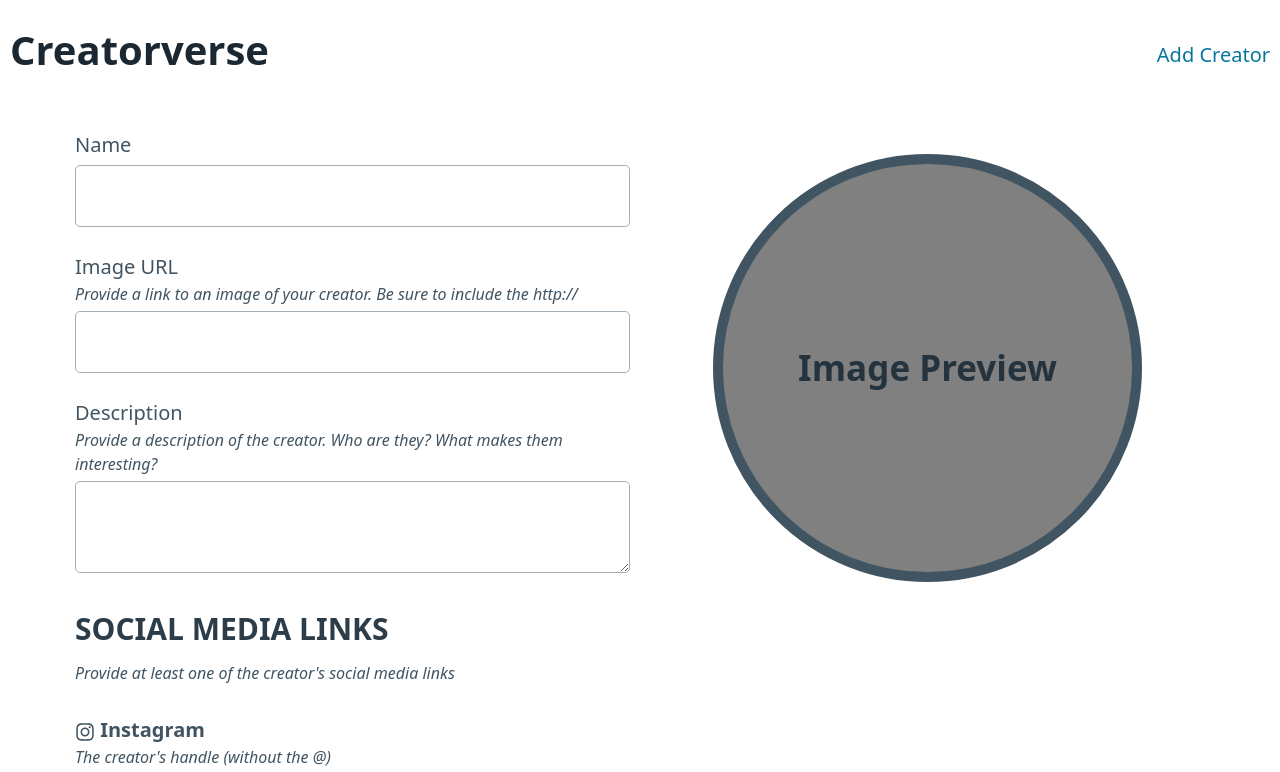
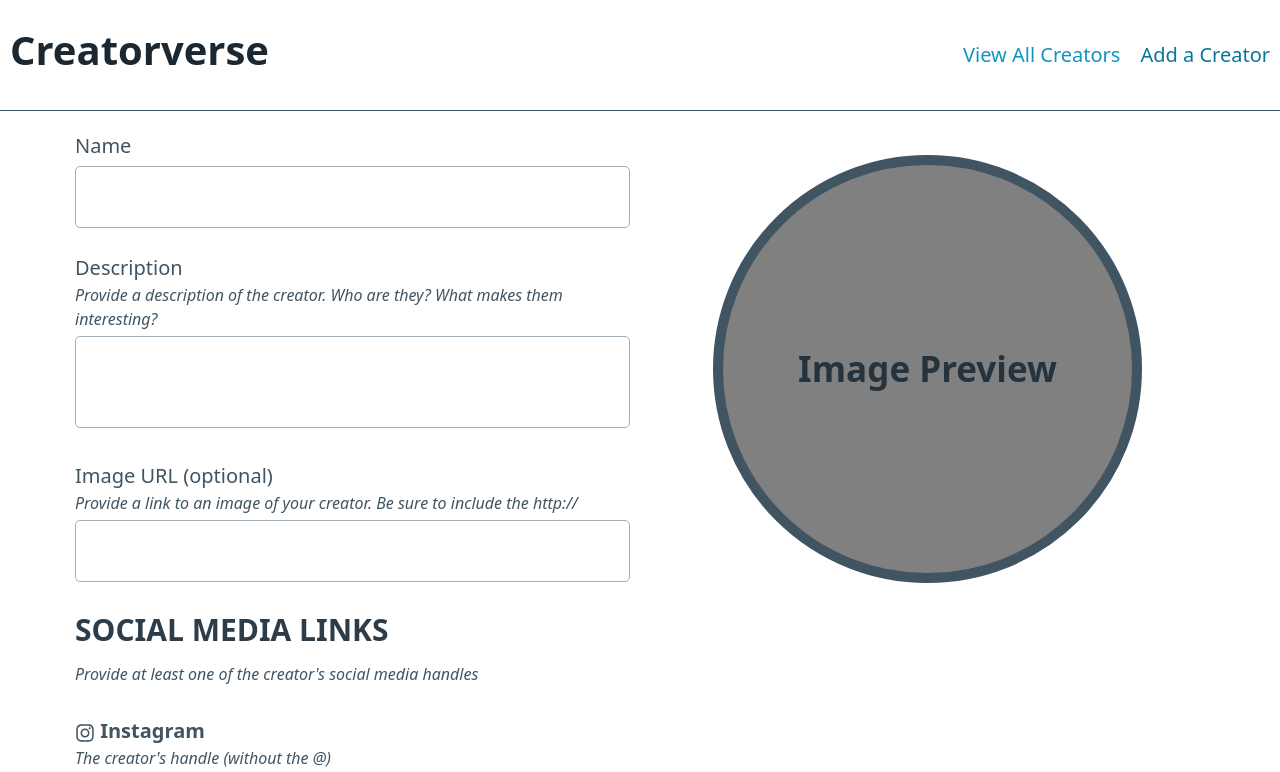
Before and after one commit to sharnajh/creatorverse, a React (Vite) app: page /add in a window 1280 px wide. Shown: the top 772 px of the page. Built offline with nearby package versions, Linux system fonts and the light colour scheme; no server answers; the database is empty.

Commit message:
form validation

```diff
--- a/src/components/FormInput/CreatorForm/CreatorForm.jsx
+++ b/src/components/FormInput/CreatorForm/CreatorForm.jsx
@@ -1,5 +1,5 @@
 import PropTypes from 'prop-types';
-import { useState } from "react";
+import { useEffect, useState } from "react";
 import './CreatorForm.css';
 import TextInput from '../TextInput.jsx';
 import TextAreaInput from "../TextAreaInput.jsx";
@@ -8,41 +8,56 @@ import DisplayImage from "../DisplayImage/DisplayImage.jsx";
 
 // Page can edit existing creators and add new creators
 
-const CreatorForm = ({ creator, handleSubmit }) => {
+const CreatorForm = ({ creator, handlePost }) => {
     const [creatorFormData, setCreatorFormData] = useState(creator);
+    const [formErrors, setFormErrors] = useState({});
+
+    const validateData = () => {
+        return {
+            name: creatorFormData.name === "",
+            description: creatorFormData.description === "",
+            socialMedia:
+                Object.values(creatorFormData.socialMediaLinks).every(sm => sm === "")
+        }
+    }
 
     const handleChange = (key, val) => {
-        console.log(creatorFormData)
         setCreatorFormData({
             ...creatorFormData,
             [key]: val
         })
     }
 
-    const handleClick = () => {
+    const handleSubmit = (e) => {
+        e.preventDefault();
         window.scrollTo({ top: 0, behavior: 'smooth' });
 
         // Validate Form
+        const errors = validateData();
+        setFormErrors(errors);
 
-        handleSubmit();
+        if (Object.values(errors).every((f) => f === false)) {
+            // handlePost(creatorFormData);
+        }
     }
     return (
-        <form className="container">
+        <form className="container" onSubmit={handleSubmit}>
             <div className="grid" >
                 <div className="left">
                     <TextInput label="Name" keyName="name"
                         value={creatorFormData.name} handleChange={handleChange}
-                        required />
+                        aria-invalid={formErrors.name || undefined} />
 
-                    <TextInput label="Image URL" keyName="imageURL"
+                    <TextAreaInput label="Description" keyName="description"
+                        value={creatorFormData.description} handleChange={handleChange}
+                        description={"Provide a description of the creator. Who are they? What makes them interesting?"}
+                        aria-invalid={formErrors.description || undefined}
+                        rows="2"
+                    />
+
+                    <TextInput label="Image URL (optional)" keyName="imageURL"
                         value={creatorFormData.imageURL} handleChange={handleChange}
                         description="Provide a link to an image of your creator. Be sure to include the http://"
-                        required />
-
-                    <TextAreaInput label="Description" keyName="description"
-                        rows="2"
-                        value={creatorFormData.description} handleChange={handleChange}
-                        description={"Provide a description of the creator. Who are they? What makes them interesting?"}
                     />
                 </div>
 
@@ -51,9 +66,9 @@ const CreatorForm = ({ creator, handleSubmit }) => {
                 </div>
             </div>
 
-            <SocialMediaInputGroup handleChange={handleChange} />
+            <SocialMediaInputGroup error={formErrors.socialMedia} handleChange={handleChange} />
 
-            <button type="button" onClick={handleClick} >Submit</button>
+            <button type="submit">Submit</button>
         </form>
     )
 };
--- a/src/components/FormInput/InputDescription.jsx
+++ b/src/components/FormInput/InputDescription.jsx
@@ -1,3 +1,5 @@
+import { BiErrorCircle } from 'react-icons/bi';
+
 const InputDescription = ({ description, error }) => {
     const tipStyle = {
         display: "block",
@@ -7,7 +9,7 @@ const InputDescription = ({ description, error }) => {
     return (
         <>
             <em style={tipStyle}>{description}</em>
-            <em style={{ color: "red" }}>{error}</em>
+            {error && <em style={{ ...tipStyle, color: "#de1d1d" }}><BiErrorCircle /> {error}</em>}
         </>
     )
 }
--- a/src/components/FormInput/SocialMediaInputGroup.jsx
+++ b/src/components/FormInput/SocialMediaInputGroup.jsx
@@ -27,8 +27,9 @@ const SocialMediaInputGroup = ({ handleChange, error }) => {
         <>
             <h3>SOCIAL MEDIA LINKS</h3>
             <InputDescription
-                description="Provide at least one of the creator&apos;s social media links"
-                error={error} />
+                description="Provide at least one of the creator&apos;s social media handles"
+                error={error && "Missing at least one social media handle"}
+            />
             <br />
 
             {Object.keys(smFormData).map(sm => (
--- a/src/components/FormInput/TextAreaInput.jsx
+++ b/src/components/FormInput/TextAreaInput.jsx
@@ -1,13 +1,14 @@
 import PropTypes from 'prop-types';
 import InputDescription from './InputDescription';
 
-const TextAreaInput = ({ handleChange, label, keyName, description, error, ...props }) => {
+const TextAreaInput = ({ handleChange, label, keyName, description, ...props }) => {
     return (
         <label>
             {label}
-            <InputDescription error={error} description={description} />
+            <InputDescription description={description} error={props["aria-invalid"] && "Missing required input"} />
             <textarea
                 onChange={e => handleChange(keyName, e.target.value)}
+                style={{ resize: "none" }}
                 {...props}
             />
         </label>
--- a/src/components/FormInput/TextInput.jsx
+++ b/src/components/FormInput/TextInput.jsx
@@ -1,11 +1,14 @@
 import PropTypes from 'prop-types';
 import InputDescription from './InputDescription';
+import { useState } from 'react';
 
-const TextInput = ({ handleChange, label, keyName, error, description = null, ...props }) => {
+const TextInput = ({ handleChange, label, keyName, description = null, ...props }) => {
+    const [touched, setTouched] = useState(false);
     return (
         <label>
             {label}
-            <InputDescription error={error} description={description} />
+            <InputDescription description={description} error={props["aria-invalid"] && "Missing required input"} />
+            {touched && "TOUCHED!!!!"}
             <input
                 type="text"
                 onChange={e => handleChange(keyName, e.target.value)}
--- a/src/components/Nav/Nav.jsx
+++ b/src/components/Nav/Nav.jsx
@@ -3,15 +3,18 @@ import './Nav.css';
 
 const Nav = () => {
     return (
-        <nav>
+        <nav style={{ borderBottom: "1px solid" }}>
             <ul>
                 <NavLink to="/">
                     <li><h1>Creatorverse</h1></li>
                 </NavLink>
             </ul>
             <ul>
+                <NavLink to="/">
+                    <li>View All Creators</li>
+                </NavLink>
                 <NavLink to="/add">
-                    <li>Add Creator</li>
+                    <li>Add a Creator</li>
                 </NavLink>
             </ul>
         </nav>
```
